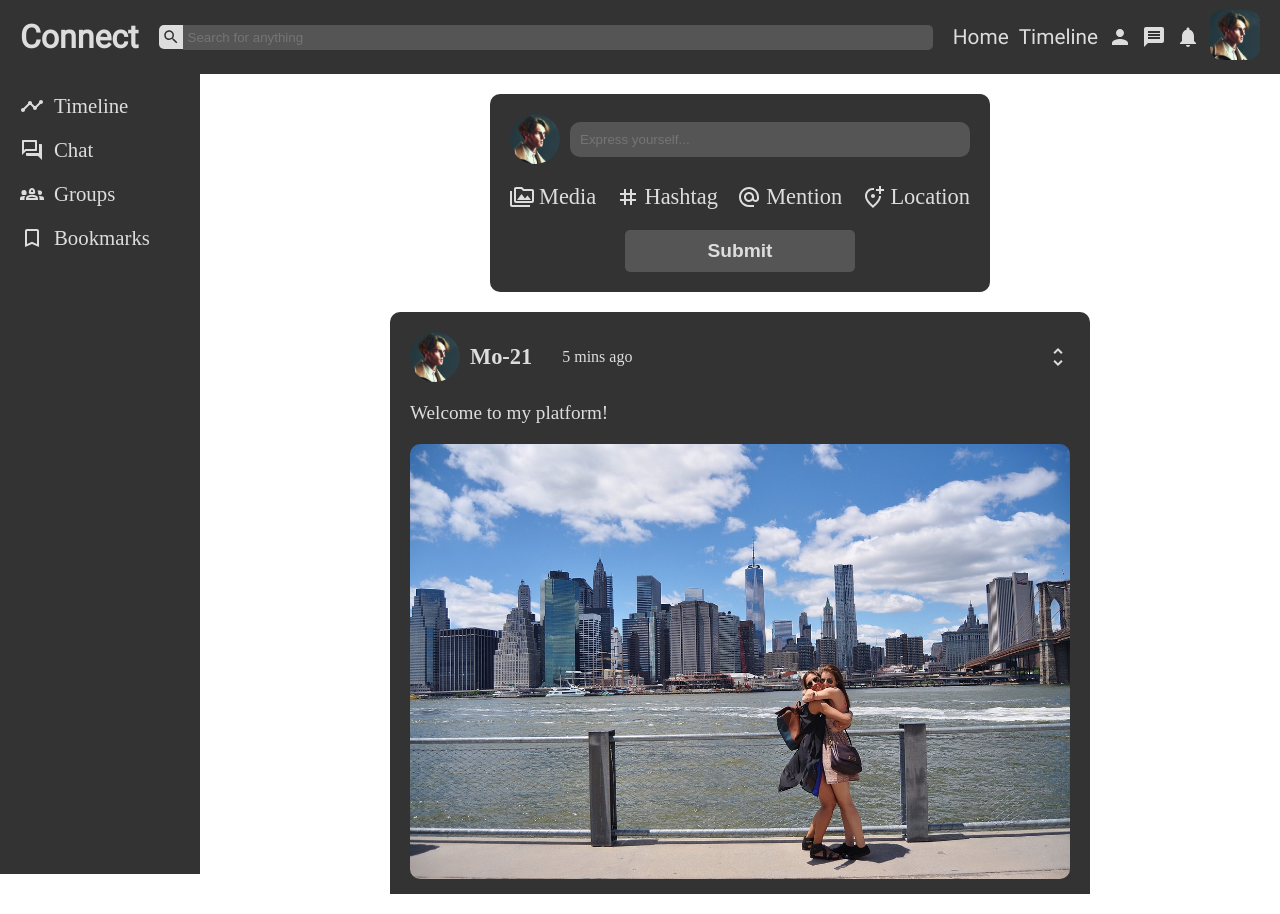
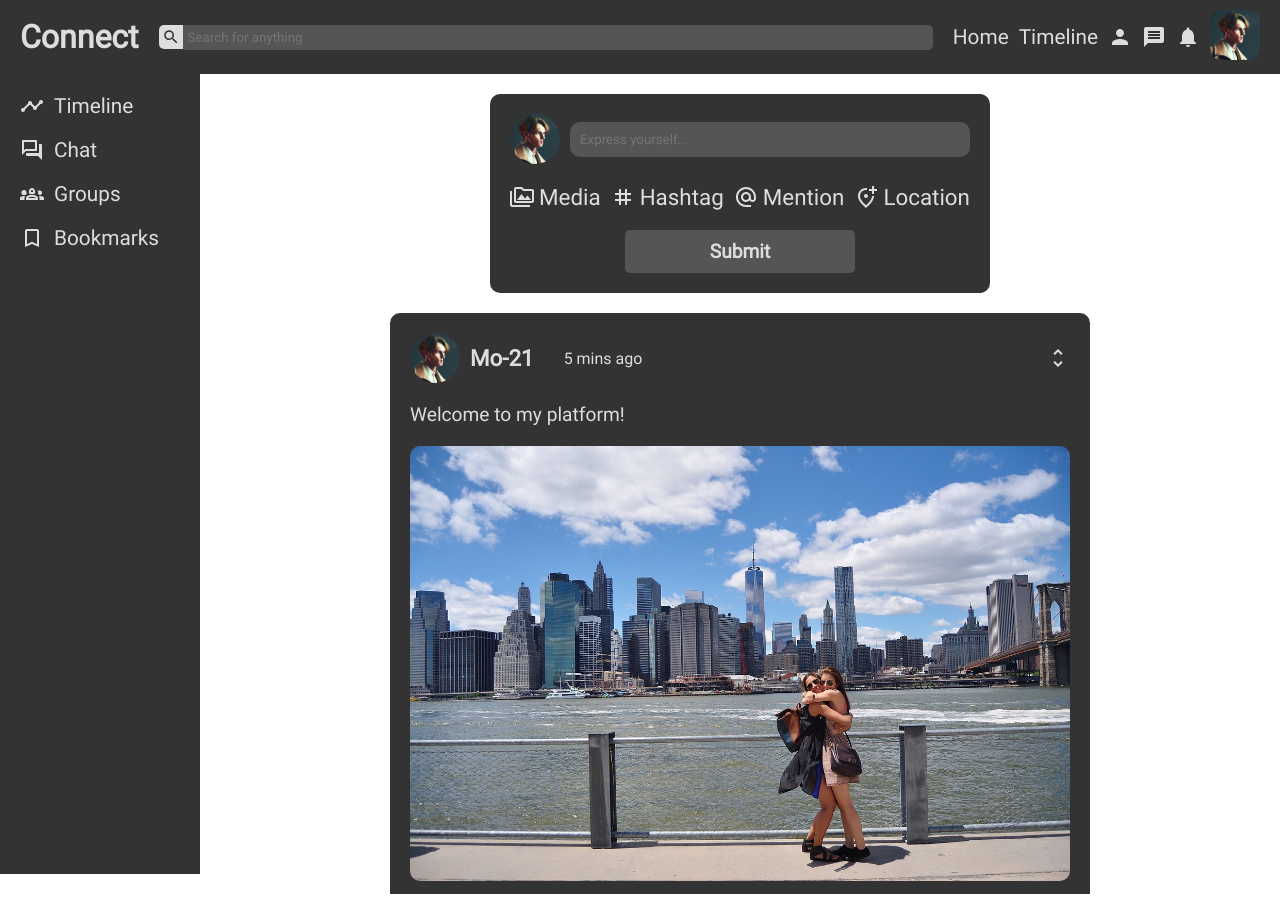
Before and after one commit to Mo-21/Odin-Book, a React (Vite) app in the folder client/: page / in a window 1280 px wide. Built offline with nearby package versions, Linux system fonts and the light colour scheme.

Commit message:
Add Roboto font and set it as the default font family

```diff
--- a/client/src/App.css
+++ b/client/src/App.css
@@ -1,7 +1,12 @@
+@font-face {
+  font-family: "Roboto";
+  src: url(./assets/Roboto-Regular.ttf);
+}
 * {
   margin: 0;
   padding: 0;
   box-sizing: border-box;
+  font-family: Roboto, sans-serif;
 }
 
 html {
```
